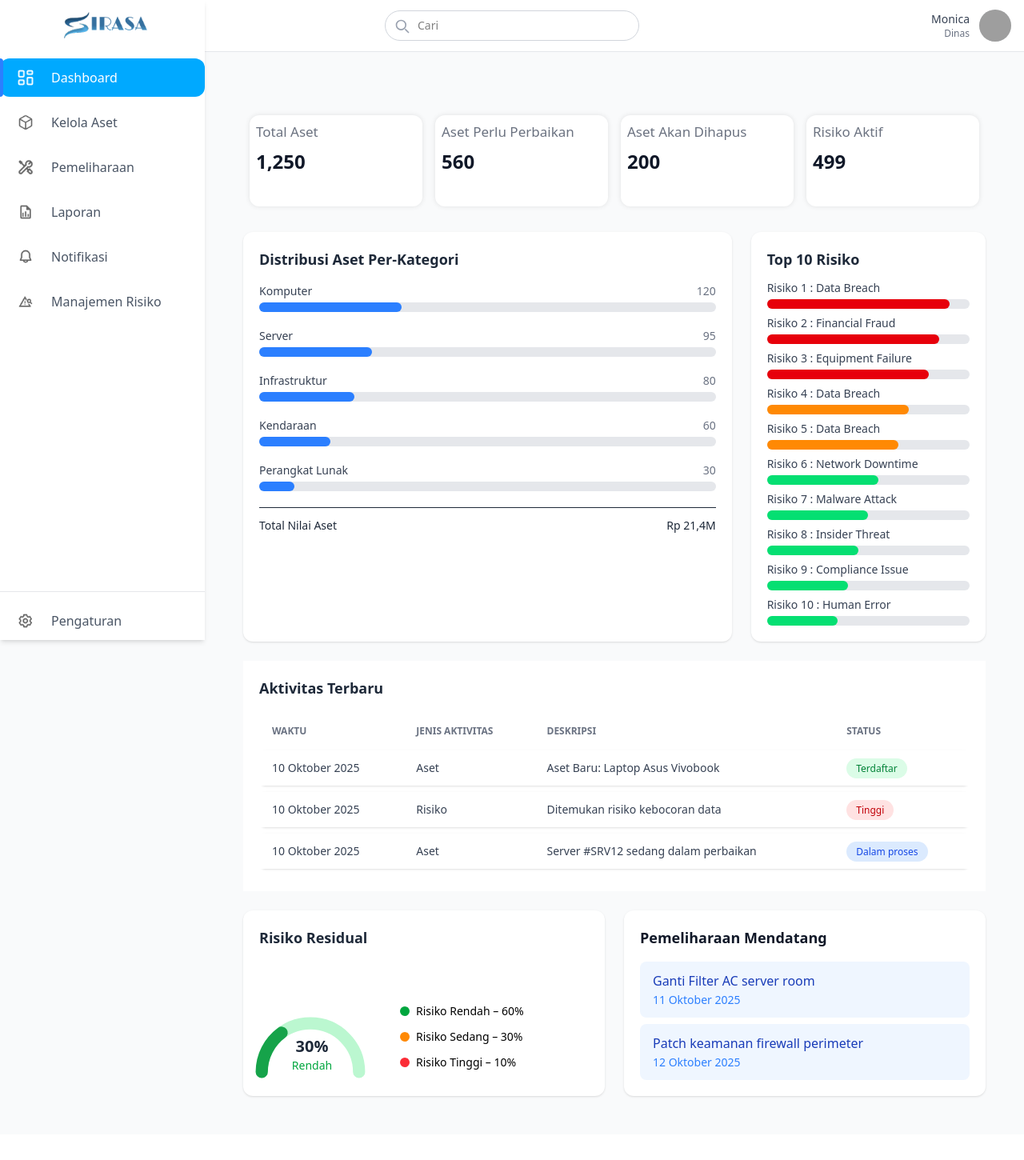
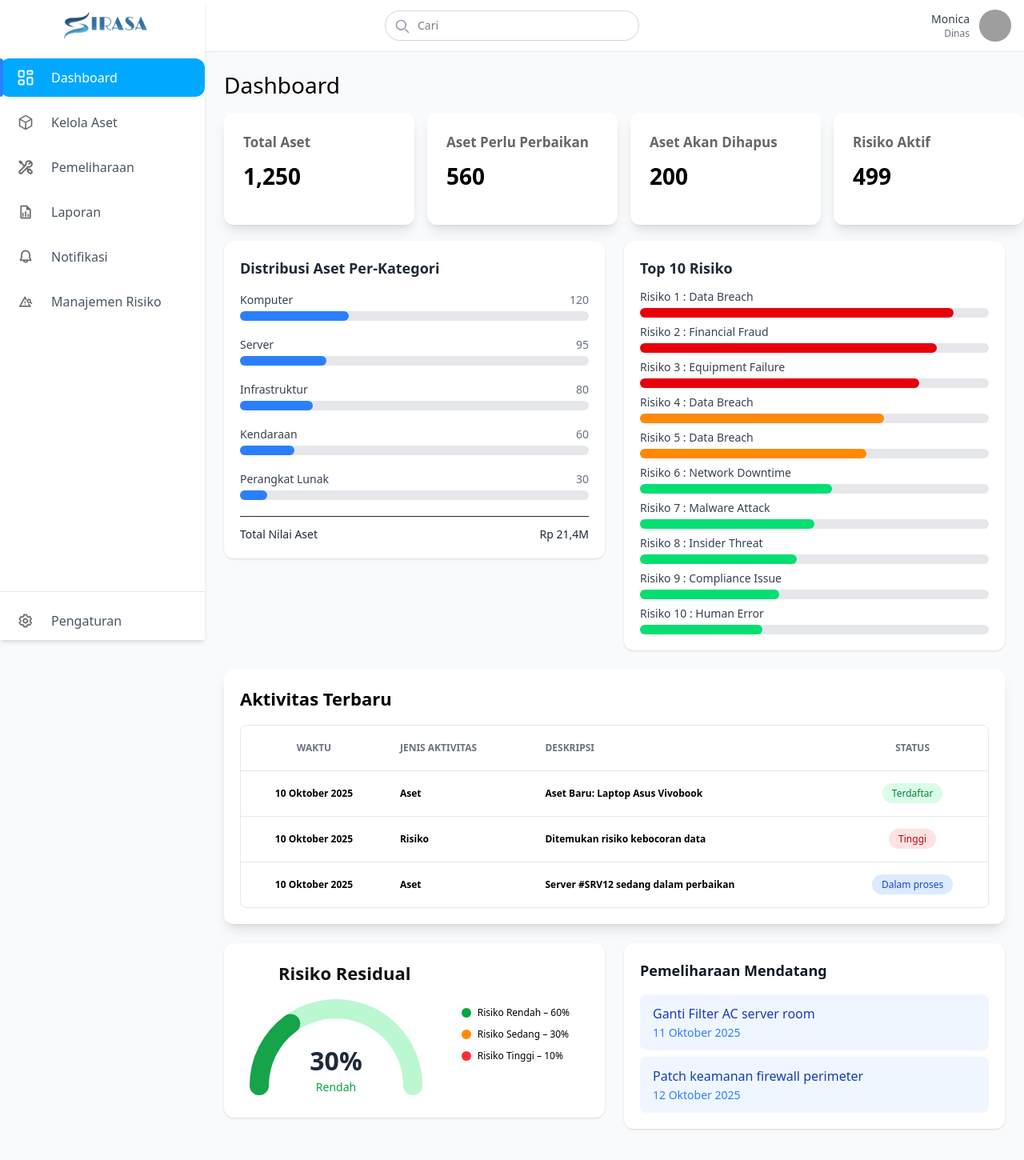
Before and after one commit to actonaa/MANPRO, a React (Vite) app in the folder frontend/: page /dashboard in a window 1280 px wide. Shown: the top 1450 px of the page at 80% size. Before the commit the page ends 1418 px from the top, so only its background shows below. Built offline with nearby package versions, Linux system fonts and the light colour scheme; grey boxes are pictures that could not be loaded.

Commit message:
Membuat tampilan dashboard v1

```diff
--- a/frontend/src/components/dashboard/RisikoResidual.tsx
+++ b/frontend/src/components/dashboard/RisikoResidual.tsx
@@ -2,18 +2,18 @@ export default function RisikoResidual() {
   const risiko = 30; // 📊 hardcode risiko residual
 
   return (
-    <div className="bg-white rounded-xl shadow-sm p-5 flex flex-col lg:flex-col justify-between w-full h-full gap-6">
+    <div className="bg-white rounded-xl shadow-sm p-5 flex flex-col justify-between w-full h-full gap-6">
       {/* Judul */}
       <div className="flex flex-col lg:items-start lg:text-left">
-        <h2 className="text-lg font-semibold text-gray-800 mb-4">
+        <h2 className="text-lg font-semibold text-[#131313] mb-4 lg:ml-12 lg:text-[22px] lg:mb-0">
           Risiko Residual
         </h2>
       </div>
 
-      <div className="flex md:gap-6">
+      <div className="flex md:justify-between">
         {/* 📊 Semi gauge sederhana */}
-        <div className="relative w-38 h-24 ">
-          <svg viewBox="0 0 100 50" className="w-full h-full -ml-3">
+        <div className="relative w-38 h-24 lg:w-60 lg:h-40 md:-mt-10 ">
+          <svg viewBox="0 0 100 50" className="w-full h-full -ml-3 md:ml-0">
             <path
               d="M10 50 A40 40 0 0 1 90 50"
               fill="none"
@@ -31,24 +31,28 @@ export default function RisikoResidual() {
             />
           </svg>
 
-          <div className="absolute inset-0 flex flex-col items-center justify-end mb-2 -ml-5">
-            <span className="text-xl font-bold text-gray-800">{risiko}%</span>
-            <span className="text-green-600 text-sm font-medium ">Rendah</span>
+          <div className="absolute inset-0 flex flex-col items-center justify-end mb-2 -ml-5 md:ml-0 lg:mb-2">
+            <span className="text-xl font-bold text-gray-800 lg:text-[32px]">
+              {risiko}%
+            </span>
+            <span className="text-green-600 text-sm font-medium lg:text-[14px]">
+              Rendah
+            </span>
           </div>
         </div>
 
         {/* 📊 Legend */}
-        <div className="flex flex-col gap-3 text-sm">
-          <div className="flex items-center gap-2">
-            <span className="w-3 h-3 rounded-full bg-green-600"></span>
+        <div className="flex flex-col gap-3 text-sm md:gap-[10px] text-[12px]">
+          <div className="flex items-center gap-2 md:font-medium lg:mr-6">
+            <span className="w-3 h-3 rounded-full bg-green-600 "></span>
             Risiko Rendah – 60%
           </div>
-          <div className="flex items-center gap-2">
-            <span className="w-3 h-3 rounded-full bg-orange-400"></span>
+          <div className="flex items-center gap-2 md:font-medium lg:mr-6">
+            <span className="w-3 h-3 rounded-full bg-orange-400 "></span>
             Risiko Sedang – 30%
           </div>
-          <div className="flex items-center gap-2">
-            <span className="w-3 h-3 rounded-full bg-red-500"></span>
+          <div className="flex items-center gap-2 md:font-medium lg:mr-6">
+            <span className="w-3 h-3 rounded-full bg-red-500 "></span>
             Risiko Tinggi – 10%
           </div>
         </div>
--- a/frontend/src/components/dashboard/AssetTable.tsx
+++ b/frontend/src/components/table/TableAktivitas.tsx
@@ -1,10 +1,10 @@
-interface AktivitasAssetProps {
+interface TableAktivitasProps {
   searchQuery?: string;
 }
 
-export default function AktivitasAsset({
+export default function TableAktivitas({
   searchQuery = "",
-}: AktivitasAssetProps) {
+}: TableAktivitasProps) {
   const aktivitas = [
     {
       waktu: "10 Oktober 2025",
@@ -39,8 +39,8 @@ export default function AktivitasAsset({
   );
 
   return (
-    <div className="bg-white p-5 w-full">
-      <h2 className="text-lg font-semibold text-gray-800 mb-4">
+    <div className="bg-white p-5 w-full rounded-xl shadow-lg">
+      <h2 className="text-[22px] font-semibold text-black mb-4">
         Aktivitas Terbaru
       </h2>
 
@@ -75,26 +75,30 @@ export default function AktivitasAsset({
       </div>
 
       {/* 💻 Tampilan Desktop (Table Style) */}
-      <div className="hidden lg:block overflow-x-auto">
-        <table className="w-full text-sm text-left text-gray-700 border-separate border-spacing-y-2">
-          <thead className="text-gray-500 text-xs uppercase">
-            <tr>
-              <th className="px-4 py-2">WAKTU</th>
-              <th className="px-4 py-2">JENIS AKTIVITAS</th>
-              <th className="px-4 py-2">DESKRIPSI</th>
-              <th className="px-4 py-2">STATUS</th>
+      <div className="hidden lg:block overflow-x-auto rounded-lg border border-gray-200">
+        <table className="min-w-full border-collapse rounded-lg">
+          <thead>
+            <tr className="text-left text-xs text-[#6B7280]">
+              <th className="px-4 py-[20px] font-semibold text-center">
+                WAKTU
+              </th>
+              <th className="px-4 py-[20px] font-semibold">JENIS AKTIVITAS</th>
+              <th className="px-4 py-[20px] font-semibold">DESKRIPSI</th>
+              <th className="px-4 py-[20px] font-semibold text-center">
+                STATUS
+              </th>
             </tr>
           </thead>
           <tbody>
             {filteredAktivitas.map((item, idx) => (
               <tr
                 key={idx}
-                className="bg-white hover:bg-gray-50 transition rounded-lg shadow-sm border border-gray-100"
+                className="border-t border-gray-200 text-xs font-semibold"
               >
-                <td className="px-4 py-3 whitespace-nowrap">{item.waktu}</td>
-                <td className="px-4 py-3 whitespace-nowrap">{item.jenis}</td>
-                <td className="px-4 py-3">{item.deskripsi}</td>
-                <td className="px-4 py-3">
+                <td className="px-4 py-[20px] text-center">{item.waktu}</td>
+                <td className="px-4 py-[20px]">{item.jenis}</td>
+                <td className="px-4 py-[20px]">{item.deskripsi}</td>
+                <td className="px-4 py-[20px] text-center">
                   <span
                     className={`px-3 py-1 rounded-full text-xs font-medium ${item.warna}`}
                   >
@@ -103,17 +107,6 @@ export default function AktivitasAsset({
                 </td>
               </tr>
             ))}
-
-            {filteredAktivitas.length === 0 && (
-              <tr>
-                <td
-                  colSpan={4}
-                  className="text-center text-gray-500 py-4 italic"
-                >
-                  Tidak ada aktivitas yang cocok
-                </td>
-              </tr>
-            )}
           </tbody>
         </table>
       </div>
--- a/frontend/src/components/table/TableAset.tsx
+++ b/frontend/src/components/table/TableAset.tsx
@@ -83,7 +83,7 @@ export default function TableAset() {
               <td className="py-5 px-4 text-[#666] font-semibold lg:text-[17px]">
                 {item.date}
               </td>
-              <td className="py-5 px-10 text-[#0095E8] font-medium cursor-pointer hover:underline">
+              <td className="py-5 px-4 text-[#0095E8] font-medium cursor-pointer hover:underline">
                 Lihat
               </td>
             </tr>
--- a/frontend/src/views/dinas/Dashboard.tsx
+++ b/frontend/src/views/dinas/Dashboard.tsx
@@ -1,49 +1,37 @@
 import { useState } from "react";
+import CardList from "../../components/card/CardList";
 import Layout from "../../components/contanct/Layout";
-// import Header from "../../components/contanct/header";
-import SummaryCards from "../../components/dashboard/SummaryCards";
 import DistribusiKategori from "../../components/dashboard/DistribusiKategori";
 import RiskHeatmap from "../../components/dashboard/RiskHeatMap";
-import AssetTable from "../../components/dashboard/AssetTable";
 import RisikoResidual from "../../components/dashboard/RisikoResidual";
 import PemeliharaanMendatang from "../../components/dashboard/PemeliharaanMendatang";
-
+import TableAktivitas from "../../components/table/TableAktivitas";
 
 export default function Dashboard() {
-  const [searchQuery, ] = useState("");
-
+  const [searchQuery] = useState("");
   return (
     <Layout>
-      {/* ✅ Wrapper utama */}
-      <div className="lg:p-6 bg-gray-50 mt-6">
-        <div className="space-y-6 max-w-full mx-auto ">
-          {/* 📊 Ringkasan Aset */}
-          <SummaryCards />
-
-          {/* 📈 Distribusi & Risiko */}
-          <div className="grid grid-cols-1 lg:grid-cols-3 gap-6">
-            {/* Distribusi Kategori */}
-            <div className="lg:col-span-2 w-full">
-              <DistribusiKategori />
-            </div>
-
-            {/* Top 10 Risiko */}
-            <div className="lg:col-span-1 w-full">
-              <RiskHeatmap />
-            </div>
-          </div>
-
-          {/* 📋 Aktivitas Aset */}
-          <div className="w-full">
-            <AssetTable searchQuery={searchQuery} />
-          </div>
-
-          {/* 📊 Risiko Residual & Pemeliharaan */}
-          <div className="grid grid-cols-1 lg:grid-cols-2 gap-6">
-            <RisikoResidual />
-            <PemeliharaanMendatang />
-          </div>
+      <h1 className="font-medium text-sm mb-4 md:text-2xl lg:text-[28px]">
+        Dashboard
+      </h1>
+      <div className="mb-5 overflow-x-auto pb-6 md:pb-0 md:overflow-x-visible">
+        <div className="flex gap-4 min-w-[1000px] md:grid md:grid-cols-2 md:min-w-0 lg:flex lg:min-w-[1000px]">
+          <CardList title="Total Aset" value="1,250" />
+          <CardList title="Aset Perlu Perbaikan" value="560" />
+          <CardList title="Aset Akan Dihapus" value="200" />
+          <CardList title="Risiko Aktif" value="499" />
         </div>
+      </div>
+      <div className="flex flex-col md:flex-row gap-6 mb-6 items-stretch">
+        <DistribusiKategori />
+        <RiskHeatmap />
+      </div>
+      <div className="mb-6">
+        <TableAktivitas searchQuery={searchQuery} />
+      </div>
+      <div className="flex flex-col md:flex-row gap-6 mb-6 items-stretch">
+        <RisikoResidual />
+        <PemeliharaanMendatang />
       </div>
     </Layout>
   );
--- a/frontend/src/views/dinas/KelolaAset.tsx
+++ b/frontend/src/views/dinas/KelolaAset.tsx
@@ -89,9 +89,9 @@ export default function Aset() {
         Data Aset
       </h1>
 
-      <div className="hidden md:block shadow-xl bg-white rounded-t-[12px]">
+      <div className="hidden md:block shadow-xl bg-white rounded-[12px]">
         <div className="border-b border-[#ddd]">
-          <div className="flex justify-between p-8">
+          <div className="flex justify-between px-4 py-8">
             <div className="flex gap-3">
               <ButtonFilter
                 label="Kategori"
```
